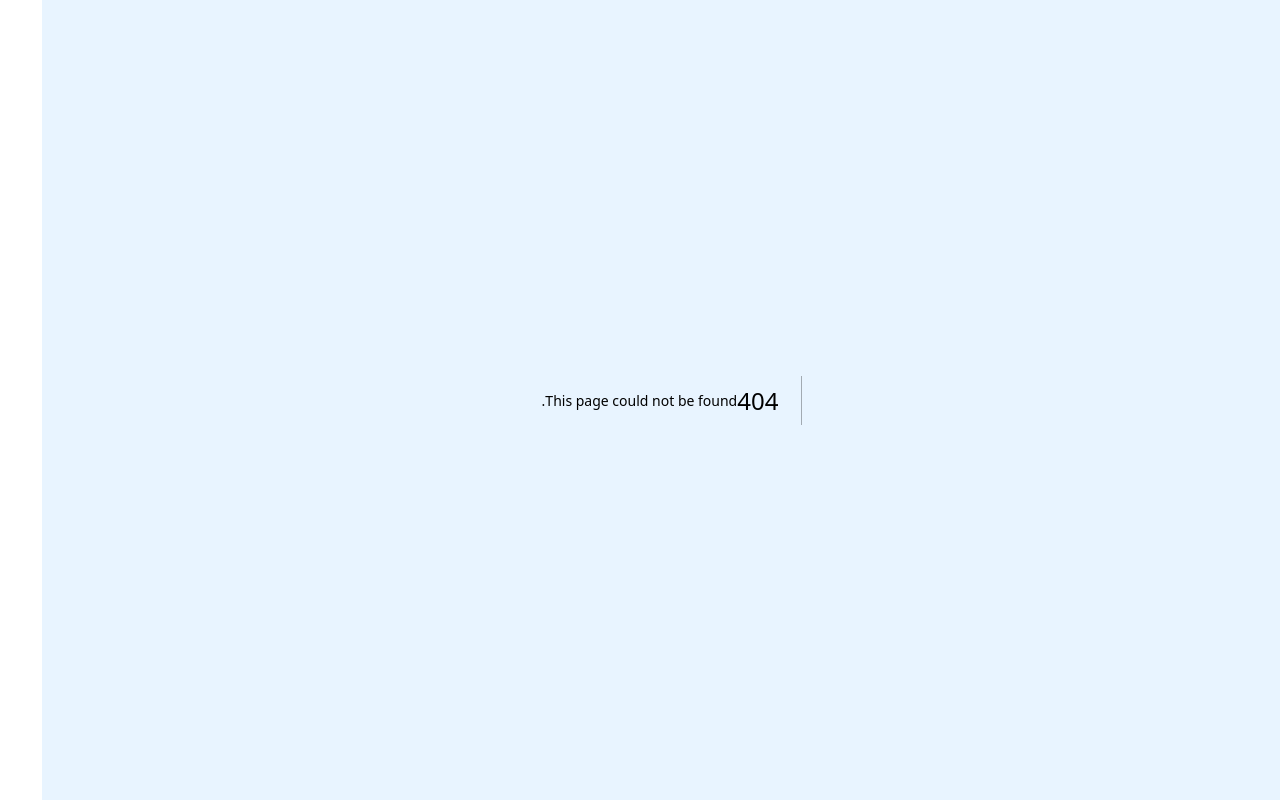
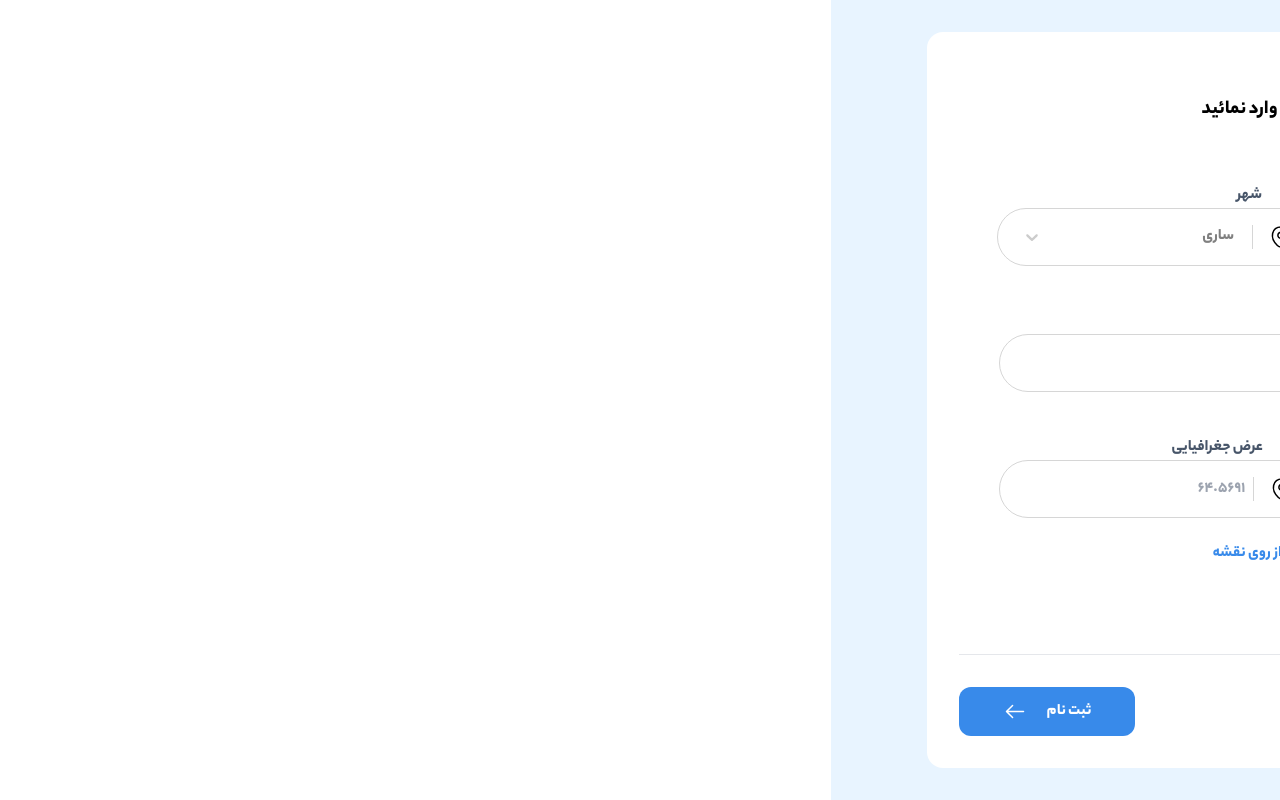
Before and after one commit to mehdimh95/dornika-test, a Next.js app: page /signup/location in a window 1280 px wide. Before the commit this address had no page. Built offline with nearby package versions, Linux system fonts and the light colour scheme.

Commit message:
fix: spelling error

```diff
--- a/src/pages/singup/index.tsx
+++ b/src/pages/signup/index.tsx
@@ -90,7 +90,7 @@ export default function SingUp() {
 
   const onSubmit: SubmitHandler<FormValuesSignUp> = async (fieldsData) => {
     localStorage.setItem('singUp', JSON.stringify(fieldsData));
-    Router.push('/singup/register');
+    Router.push('/signup/register');
 
     // const register: Partial<FormValuesRegister> = JSON.parse(
     //   localStorage.getItem('login-personal') || '{}'
--- a/src/pages/singup/location.tsx
+++ b/src/pages/signup/location.tsx
@@ -112,7 +112,7 @@ export default function Location() {
       isNextDisabled={false}
       nextButtonTable='ثبت نام'
       stepId={3}
-      prevHref={'/singup/register'}
+      prevHref={'/signup/register'}
     >
       <div className='flex flex-col'>
         <form onSubmit={handleSubmit(onSubmit)} id='step1'>
--- a/src/pages/singup/register.tsx
+++ b/src/pages/signup/register.tsx
@@ -58,7 +58,7 @@ const Register = () => {
   const onSubmit: SubmitHandler<FormValuesRegister> = async (fieldsData) => {
     localStorage.setItem('login-2', JSON.stringify(fieldsData));
     console.log(fieldsData);
-    Router.push('/singup/location');
+    Router.push('/signup/location');
   };
 
   const [timeLeft, { start, reset }] = useCountDown(initialTime, interval);
@@ -95,7 +95,7 @@ const Register = () => {
       isPrevDisabled={false}
       isNextDisabled={!isEnableSubmit}
       stepId={2}
-      prevHref={'/singup'}
+      prevHref={'/signup'}
     >
       <form onSubmit={handleSubmit(onSubmit)} id='step1'>
         <div className='flex flex-col gap-3 pt-16 max-w-2xl mx-auto'>
```
